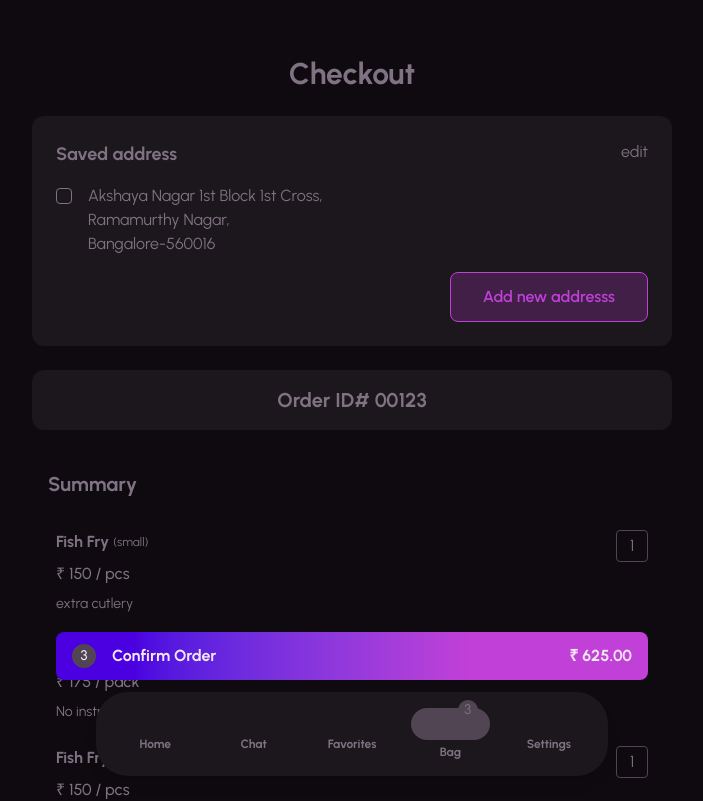
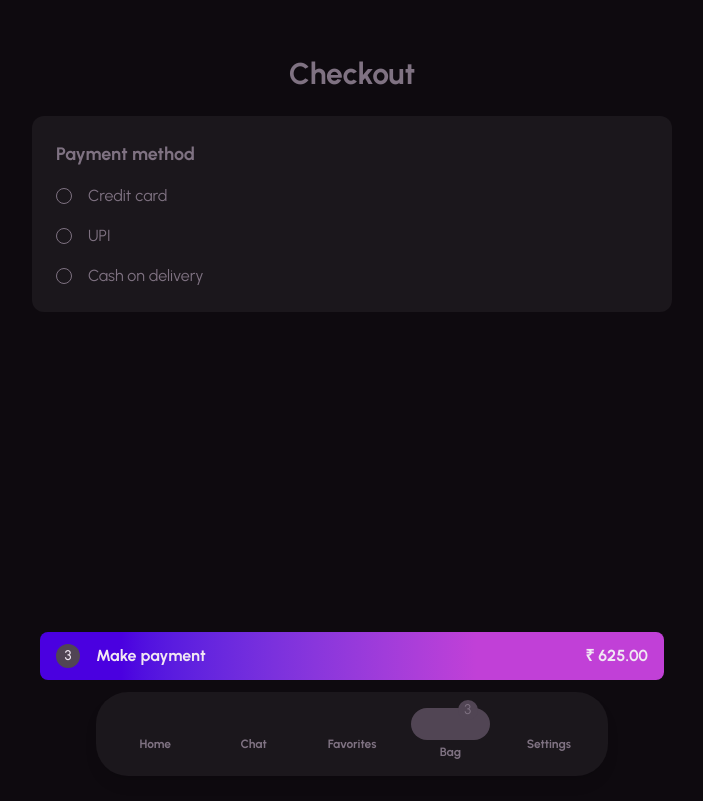
Before and after one commit to johnsonbhaskaran/Food-from-Home, a React (Vite) app: page / in a window 1280 px wide. Shown: the top 801 px of the page, without its empty margins (288-991 px from the left). Built offline with nearby package versions, Linux system fonts and the light colour scheme; some icons are missing.

Commit message:
Customer Payment screen and Credit card input field UI and functionality completed

```diff
--- a/src/App.jsx
+++ b/src/App.jsx
@@ -1,11 +1,11 @@
 import "./App.css";
 import CustomerNavBar from "./components/commonComponents/CustomerNavBar";
-import Checkout from "./pages/customerPages/Checkout";
+import CustomerPayment from "./pages/customerPages/CustomerPayment";
 
 function App() {
   return (
     <div className='bg-brand-bg-dark font-urbanist text-brand-text-light'>
-      <Checkout />
+      <CustomerPayment />
       <CustomerNavBar active={4} />
     </div>
   );
--- /dev/null
+++ b/src/components/commonComponents/InputFieldType2.jsx
@@ -0,0 +1,12 @@
+const InputFieldType2 = ({ type, value, maxLength }) => {
+  return (
+    <input
+      className='bg-brand-bg-dark px-6 py-4 border rounded-md outline-0 w-full text-brand-text-light remove-arrow'
+      type={type}
+      placeholder={value}
+      maxLength={maxLength}
+      // pattern='\d*'
+    />
+  );
+};
+export default InputFieldType2;
--- a/src/index.css
+++ b/src/index.css
@@ -25,3 +25,23 @@
     display: none;
   }
 }
+
+/*
+.remove-arrow::-webkit-inner-spin-button,
+.remove-arrow::-webkit-outer-spin-button {
+  -webkit-appearance: none;
+  margin: 0;
+}
+
+.remove-arrow {
+  -moz-appearance: textfield;
+} */
+
+@utility remove-arrow {
+
+  &::-webkit-inner-spin-button,
+  &::-webkit-inner-outer-button {
+    -webkit-appearance: none;
+    margin: 0;
+  }
+}
--- a/src/pages/customerPages/CustomerPayment.jsx
+++ b/src/pages/customerPages/CustomerPayment.jsx
@@ -0,0 +1,111 @@
+import { useState } from "react";
+import BtnGradientMega from "../../components/commonComponents/BtnGradientMega";
+import BtnTransparent from "../../components/commonComponents/BtnTransparent";
+import InputFieldType2 from "../../components/commonComponents/InputFieldType2";
+
+const CustomerPayment = () => {
+  const [showCreditCard, setShowCreditCard] = useState(false);
+  const [showUPI, setShowUPI] = useState(false);
+
+  return (
+    <div className='relative flex flex-col mx-auto px-4 md:max-w-2xl h-dvh container'>
+      {/* Title */}
+      <div className='mt-14'>
+        <h1 className='font-bold text-3xl text-center'>Checkout</h1>
+      </div>
+
+      {/* Select payment method */}
+      <div className='space-y-4 bg-brand-fore-dark mt-6 p-6 rounded-xl'>
+        <div className='flex justify-between'>
+          <p className='font-bold text-lg'>Payment method</p>
+        </div>
+
+        {/* Credit card input */}
+        <div
+          onClick={() => {
+            setShowCreditCard(true);
+            setShowUPI(false);
+          }}
+          className='flex justify-between items-start gap-4'
+        >
+          <input
+            name='payment'
+            id='credit-card'
+            type='radio'
+            className='flex justify-center items-center bg-brand-fore-dark checked:m-0.5 mt-1 checked:mt-1 border checked:border rounded-full checked:outline checked:outline-offset-4 w-4 h-4 checked:size-3 checked:bg-brand-text-light appearance-none'
+          />
+          <label className='text-base grow' htmlFor='credit-card'>
+            Credit card
+          </label>
+        </div>
+
+        {/* UPI input */}
+        <div
+          onClick={() => {
+            setShowCreditCard(false);
+            setShowUPI(true);
+          }}
+          className='flex justify-between items-start gap-4'
+        >
+          <input
+            name='payment'
+            id='upi'
+            type='radio'
+            className='flex justify-center items-center bg-brand-fore-dark checked:m-0.5 mt-1 checked:mt-1 border checked:border rounded-full checked:outline checked:outline-offset-4 w-4 h-4 checked:size-3 checked:bg-brand-text-light appearance-none'
+          />
+          <label className='text-base grow' htmlFor='upi'>
+            UPI
+          </label>
+        </div>
+
+        {/* Cash on delivery input */}
+        <div
+          onClick={() => {
+            setShowCreditCard(false);
+            setShowUPI(false);
+          }}
+          className='flex justify-between items-start gap-4'
+        >
+          <input
+            name='payment'
+            id='cash-on-delivery'
+            type='radio'
+            className='flex justify-center items-center bg-brand-fore-dark checked:m-0.5 mt-1 checked:mt-1 border checked:border rounded-full checked:outline checked:outline-offset-4 w-4 h-4 checked:size-3 checked:bg-brand-text-light appearance-none'
+          />
+          <label className='text-base grow' htmlFor='cash-on-delivery'>
+            Cash on delivery
+          </label>
+        </div>
+
+        {/* Show Credit card input fields */}
+        {showCreditCard && (
+          <div className='flex flex-col space-y-2'>
+            <InputFieldType2 type={"tel"} value={"Credit card number"} maxLength={19} />
+            <div className='flex gap-2'>
+              <div className='w-1/2'>
+                <InputFieldType2 type={"tel"} value={"CVV code"} maxLength={4} />
+              </div>
+              <div className='w-1/2'>
+                <InputFieldType2 type={"tel"} value={"Expiry date"} maxLength={5} />
+              </div>
+            </div>
+            <InputFieldType2 type={"text"} value={"Name on card"} maxLength={50} />
+          </div>
+        )}
+
+        {/* Show UPI input fields */}
+        {showUPI && (
+          <div className='flex flex-col space-y-2'>
+            <InputFieldType2 type={"text"} value={"Enter VPA"} maxLength={30} />
+          </div>
+        )}
+      </div>
+
+      {/* Jumbo CTA button */}
+      <div className='bottom-26 md:bottom-30 absolute inset-x-0 mx-6 md:max-w-2xl'>
+        <BtnGradientMega text={"Make payment"} quantity={3} price={"₹ 625.00"} />
+      </div>
+    </div>
+  );
+};
+export default CustomerPayment;
```
